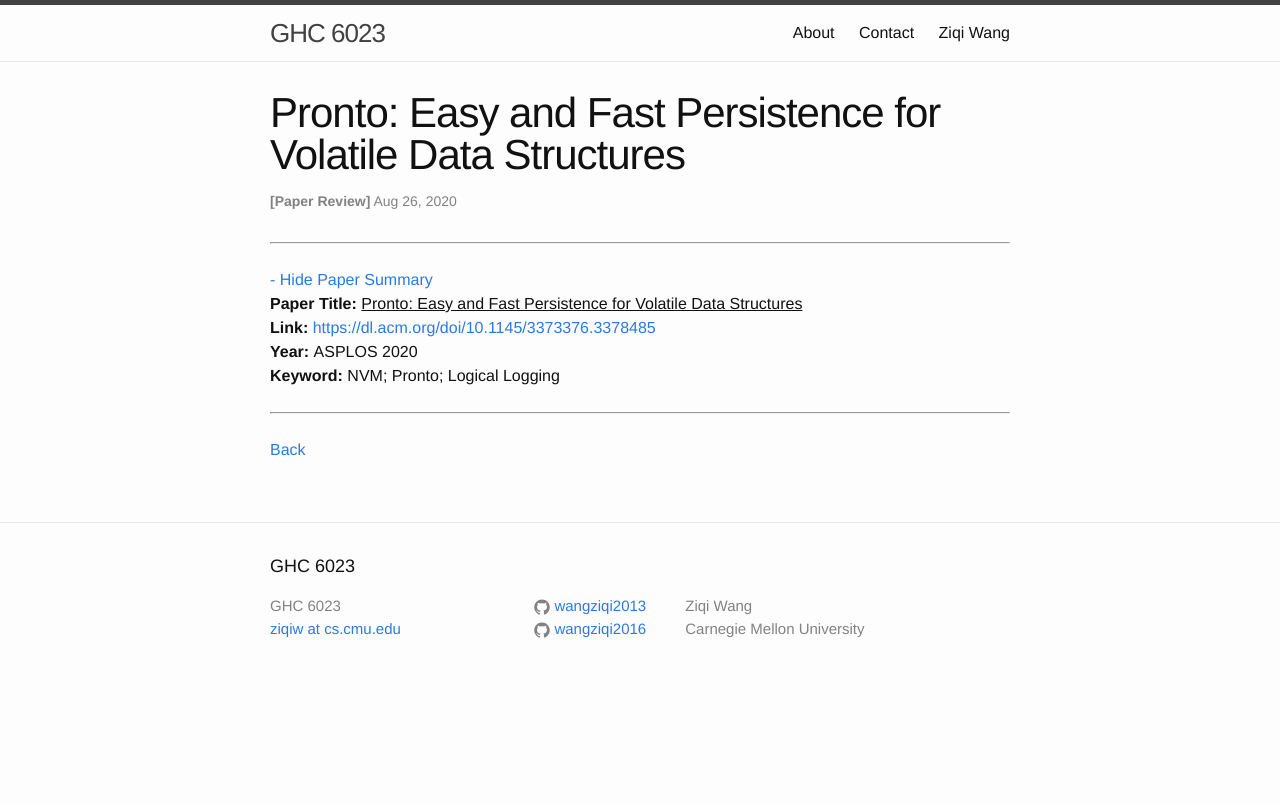
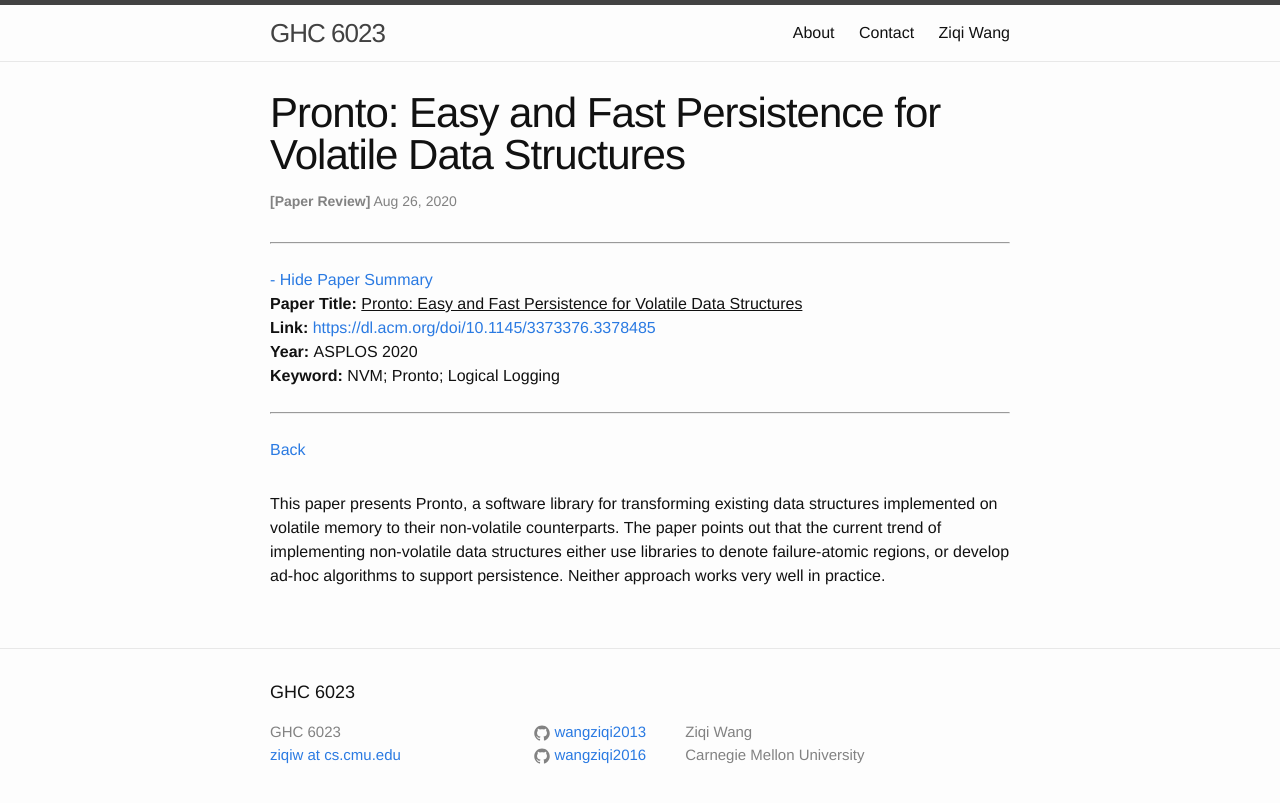
Before and after one commit to wangziqi2013/wangziqi2013.github.io, a Jekyll site: the page built from _posts/2020-08-26-pronto.markdown, in a window 1280 px wide. Shown: the top 803 px of the page. Built offline with Jekyll 4.4.1, drawn with Linux system fonts in a browser that asks for light colours.

Commit message:
Adding motivation

```diff
--- a/_posts/2020-08-26-pronto.markdown
+++ b/_posts/2020-08-26-pronto.markdown
@@ -12,3 +12,8 @@ htm_cd:
 htm_cr:
 version_mgmt:
 ---
+
+This paper presents Pronto, a software library for transforming existing data structures implemented on volatile memory
+to their non-volatile counterparts. The paper points out that the current trend of implementing non-volatile data structures
+either use libraries to denote failure-atomic regions, or develop ad-hoc algorithms to support persistence. Neither
+approach works very well in practice.
```
